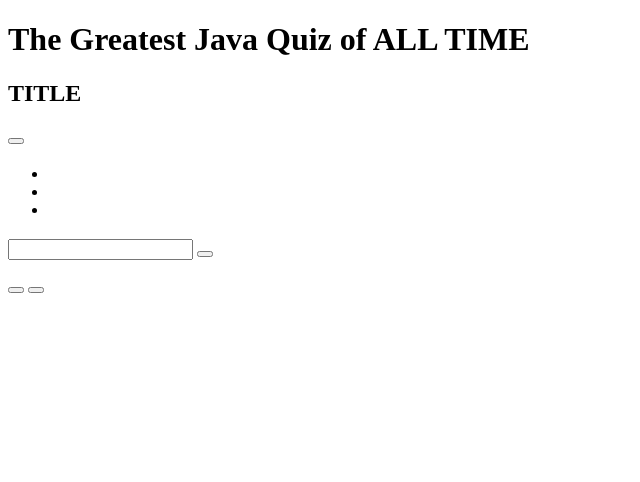
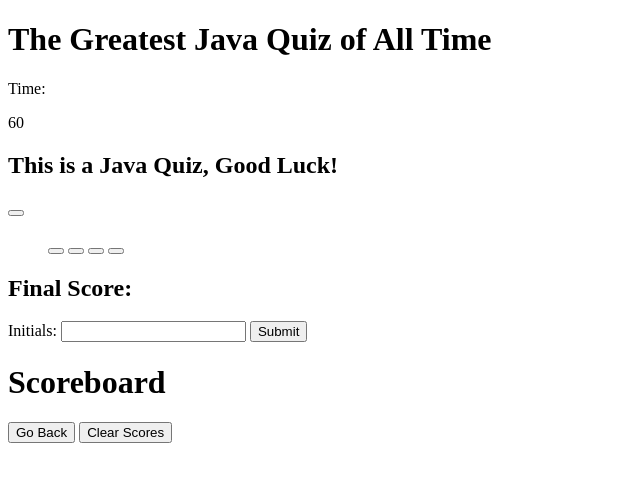
Before and after one commit to ejpascualj/code-quiz, a plain HTML site: page index.html in a window 1280 px wide. Shown: the whole page, without its empty margins (0-640 px from the left). Drawn offline with Linux system fonts and the light colour scheme.

Commit message:
added code

```diff
--- a/index.html
+++ b/index.html
@@ -5,42 +5,51 @@
     <meta charset="UTF-8">
     <meta name="viewport" content="width=device-width, initial-scale=1.0">
     <meta http-equiv="X-UA-Compatible" content="ie=edge">
+    <!-- <link rel="stylesheet" href="./assets/css/style.css"> -->
     <title>JS Quiz</title>
 </head>
 
 <body>
     <header>
-        <h1>The Greatest Java Quiz of ALL TIME</h1>
+        <h1>The Greatest Java Quiz of All Time</h1>
+        <p>Time: </p>
+        <p id="timer">60</p>
+        </p>
     </header>
 
     <main>
-        <div class = "start">
-            <h2>TITLE</h2>
-            <button class="start-button"></button>
+        <div id = "start">
+            <h2>This is a Java Quiz, Good Luck!</h2>
+            <button id="start-button"></button>
         </div>
-        <div class="questionnaire">
-            <h2 class="display-question"></h2>
+
+        <div id="questionnaire">
+            <h2 id="display-question"></h2>
             <ul>
-                <li class="answer-1"></li>
-                <li class="answer-2"></li>
-                <li class="answer-3"></li>
+                <button id="answer-1"></button>
+                <button id="answer-2"></button>
+                <button id="answer-3"></button>
+                <button id="answer-4"></button>
             </ul>
         </div>
-        <div class="user-score">
-            <h2 class="final-score"></h2>
-            <form class="initial-form">
-                <input type="text" name="initials">
-                <label for="initials"></label>
-                <button class="submit"></button>
+
+        <div id="user-score">
+            <h2 id="final-score">Final Score: </h2>
+            <form>
+                <label for="initials">Initials: </label>
+                <input id="initials" type="text" name="initials">
+                <button id="submit">Submit</button>
             </form>
         </div>
-        <div class="scoreboard">
-            <ol class="score-list"></ol>
-            <button class="go-back"></button>
-            <button class="clear"></button>
+
+        <div id="scoreboard">
+            <h1>Scoreboard</h1>
+            <ol id="score-list"></ol>
+            <button id="go-back">Go Back</button>
+            <button id="clear">Clear Scores</button>
         </div>
-    </main>
+        </main>
 
-    <script src="./script.js"></script>
+    <script src="./assets/javascript/script.js"></script>
 </body>
 </html>
```
Also changed, not shown: assets/css/style.css (added).
